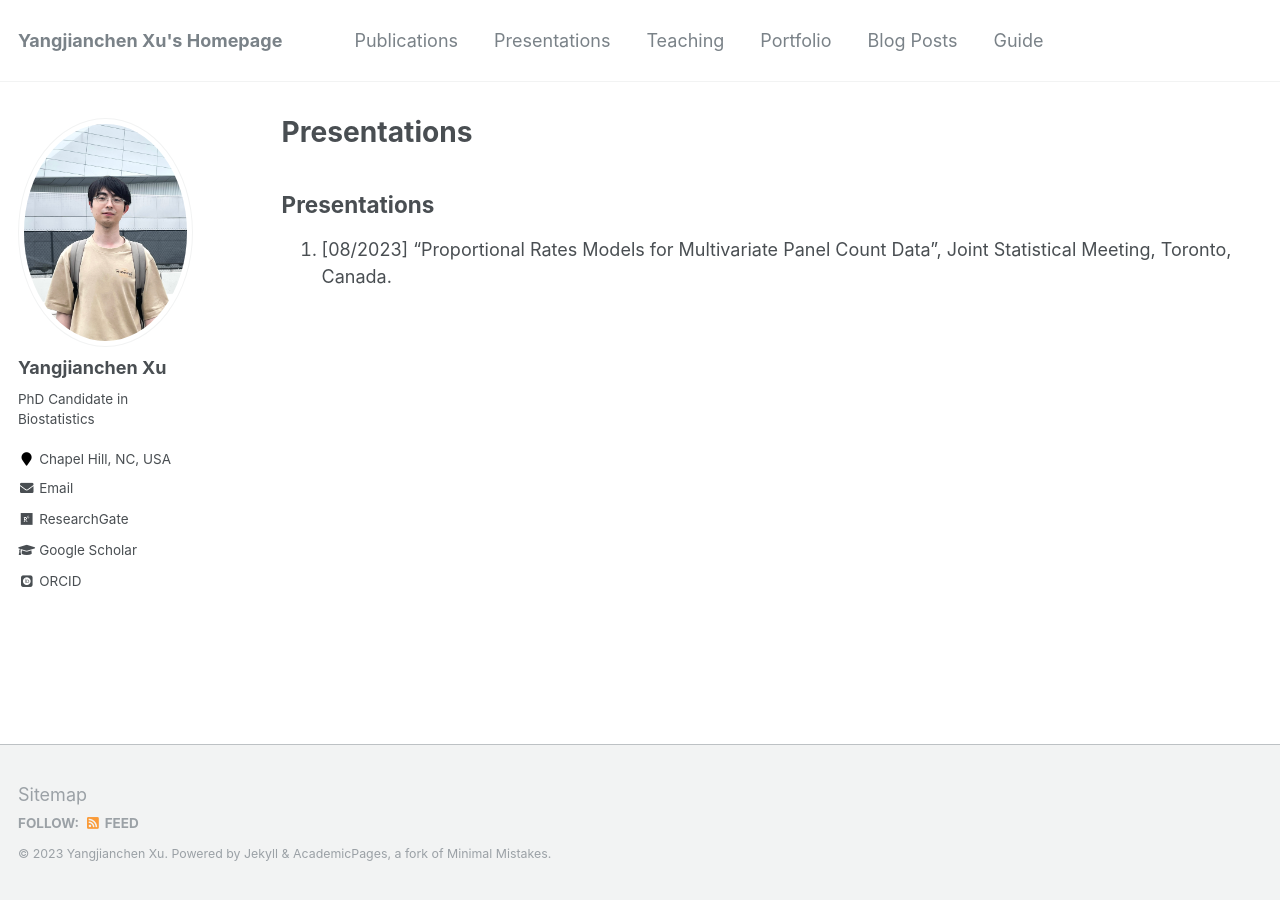
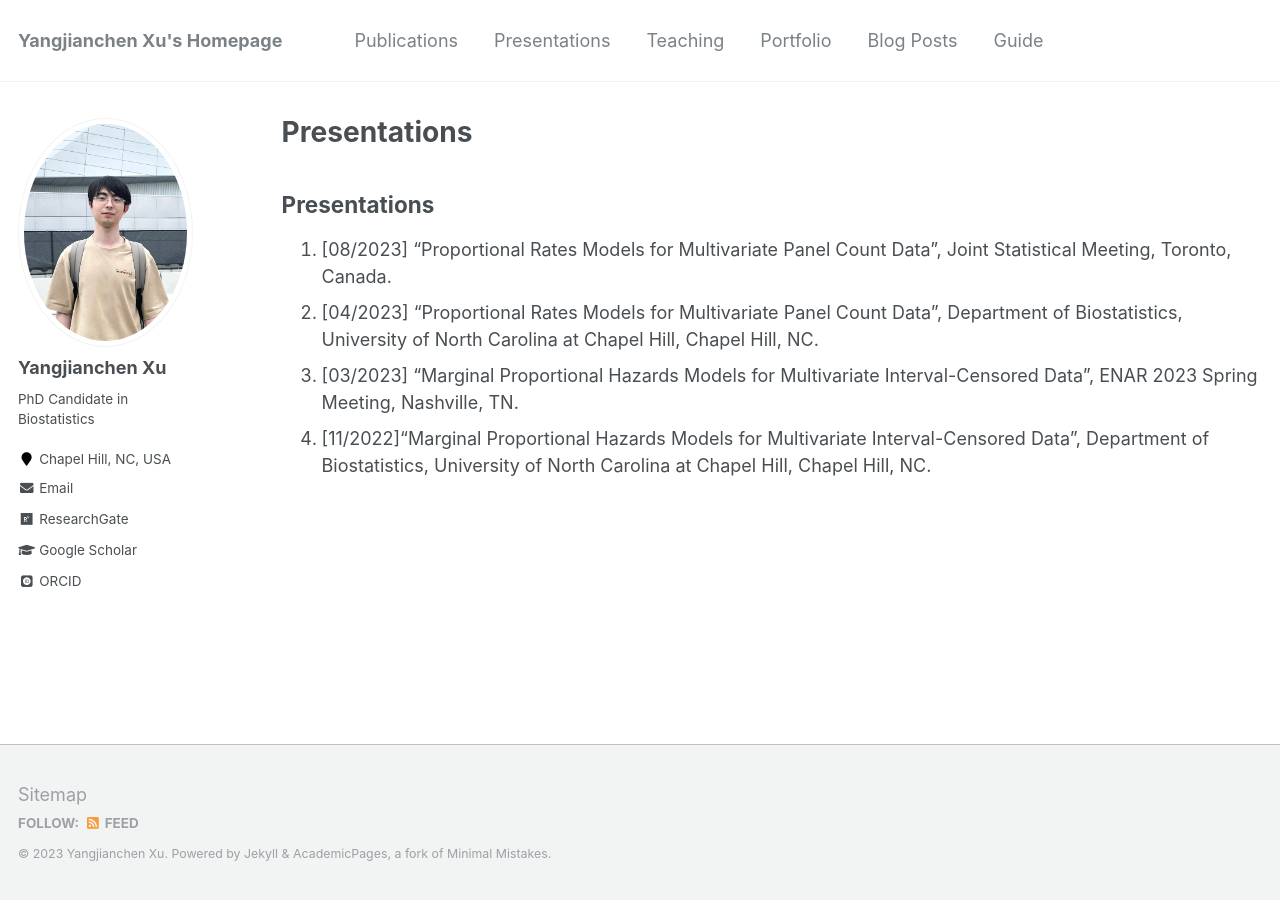
Before and after one commit to yangjc-xu/yangjc-xu.github.io, a Jekyll site: the page built from _pages/presentations.md, in a window 1280 px wide. Built offline with Jekyll 4.4.1, drawn with Linux system fonts in a browser that asks for light colours; some web fonts are replaced.

Commit message:
Update presentations.md

```diff
--- a/_pages/presentations.md
+++ b/_pages/presentations.md
@@ -7,3 +7,6 @@
 
 ## Presentations
 1. [08/2023] “Proportional Rates Models for Multivariate Panel Count Data”, Joint Statistical Meeting, Toronto, Canada.
+2. [04/2023] “Proportional Rates Models for Multivariate Panel Count Data”, Department of Biostatistics, University of North Carolina at Chapel Hill, Chapel Hill, NC.
+3. [03/2023] “Marginal Proportional Hazards Models for Multivariate Interval-Censored Data”, ENAR 2023 Spring Meeting, Nashville, TN.
+4. [11/2022]“Marginal Proportional Hazards Models for Multivariate Interval-Censored Data”, Department of Biostatistics, University of North Carolina at Chapel Hill, Chapel Hill, NC.
```
